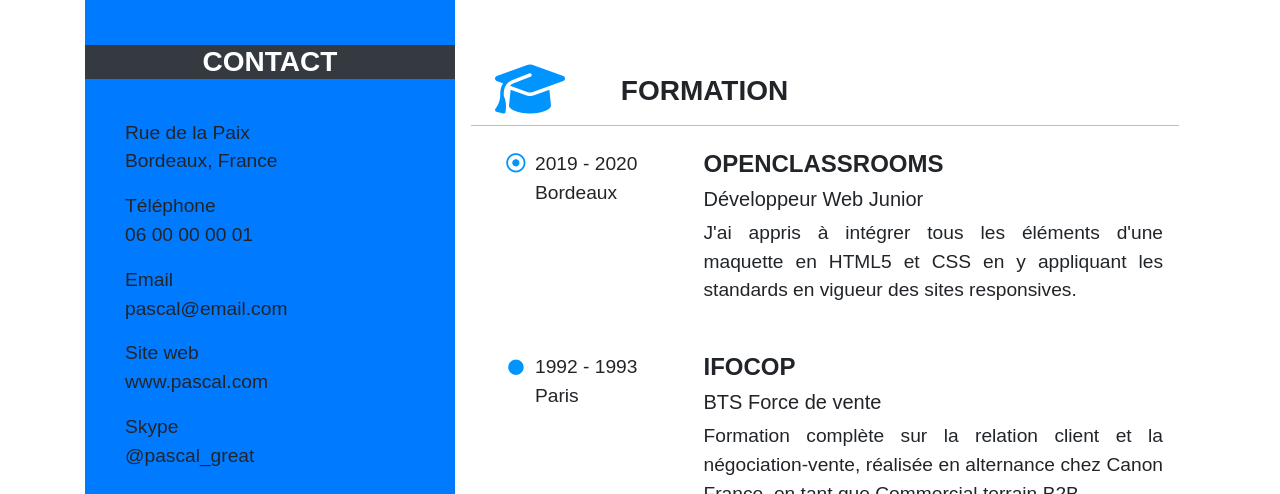
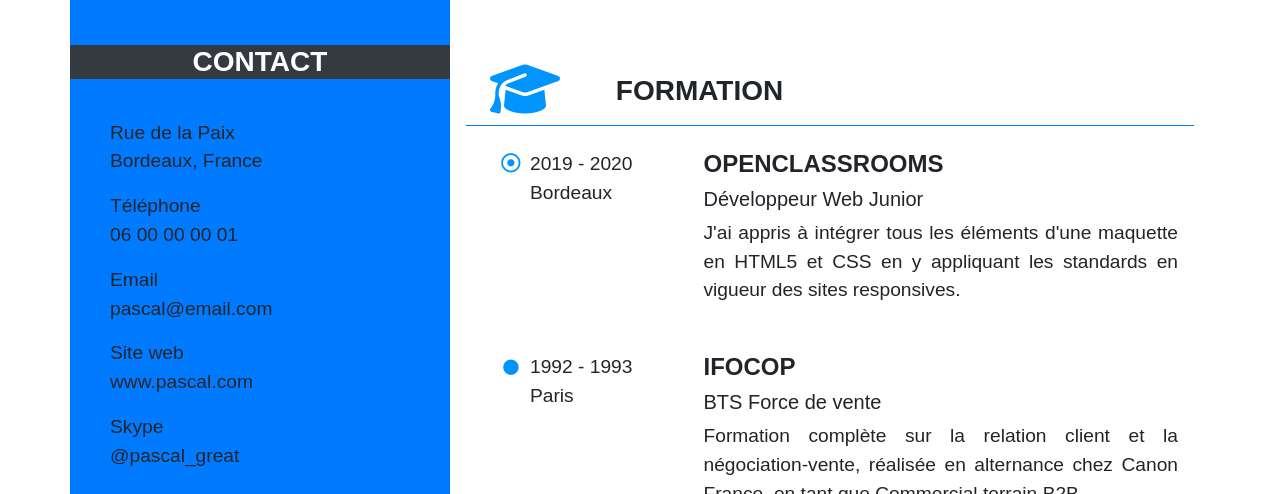
Before and after one commit to greatjob-talence/MonCV, a plain HTML site: page index.html in a window 1280 px wide. Shown: the part 306-800 px from the top of the page. Drawn offline with nearby package versions, Linux system fonts and the light colour scheme; a web font is replaced by a local one.

Commit message:
Mise en place d'un wrapper général

```diff
--- a/index.html
+++ b/index.html
@@ -28,7 +28,7 @@
 </head>
 
 <body>
-    <div class="container">
+    <div class="container wrapper">
         <!---------------------------Header-------------------------->
         <div class="container">
             <header class="row">
@@ -56,7 +56,7 @@
                 </div>
                 <!----------Section formation / main---------------->
                 <div class="col-md-8 p-3">
-                    <h3 class="border-bottom border-warning">
+                    <h3 class="border-bottom border-primary">
                         <span class="align-middle"
                               style="color:#0094ff;">
                             <i class="fa fa-graduation-cap fa-2x mr-5 ml-4 mb-2"></i>
--- a/style.css
+++ b/style.css
@@ -1,6 +1,12 @@
 body {
     font-weight: 400;
     font-style: normal;
+}
+
+.wrapper{
+    width: 100%;
+    max-width: 1230px;
+    box-sizing: border-box;
 }
 
 h1 {
```
